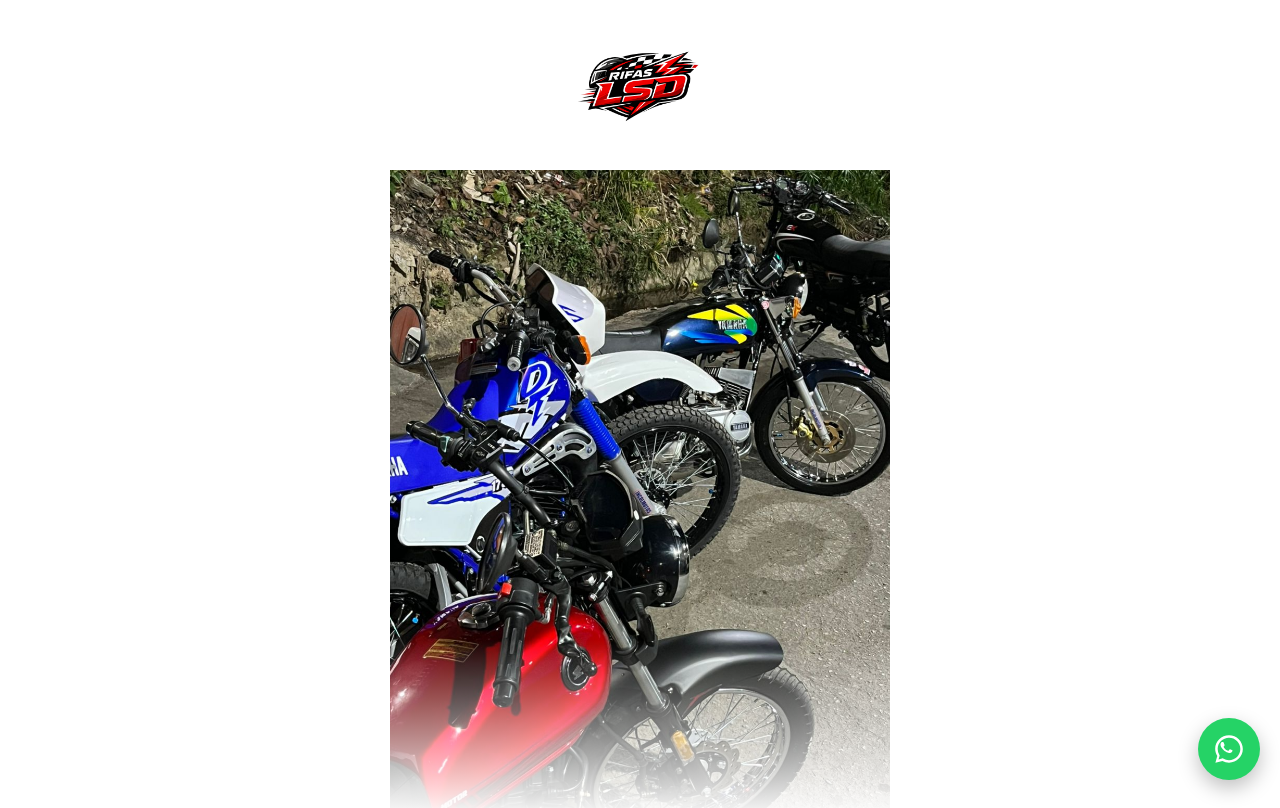
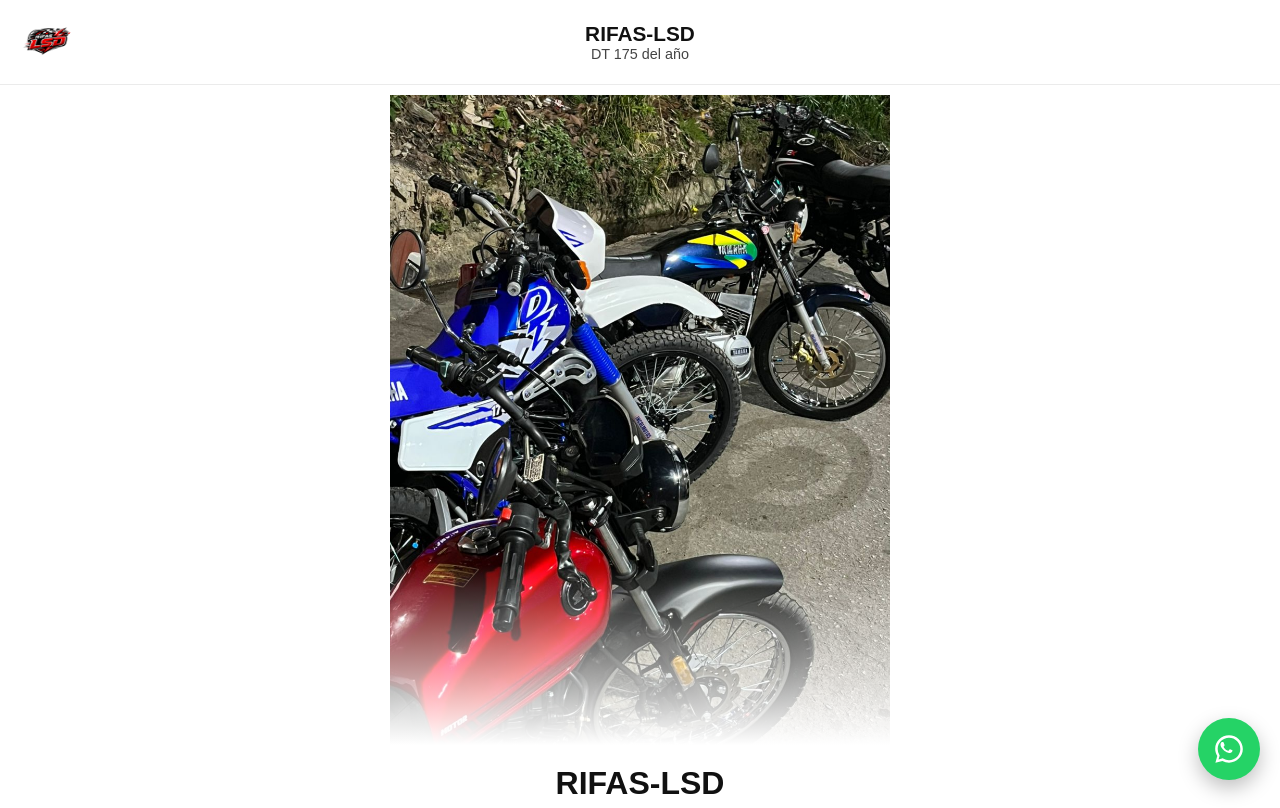
Before and after one commit to samirrivasmena/rifa-web, a Next.js app: page / in a window 1280 px wide. Shown: the top 808 px of the page. Built offline with nearby package versions, Linux system fonts and the light colour scheme.

Commit message:
arreglar rutas de imagenes

```diff
--- a/src/app/globals.css
+++ b/src/app/globals.css
@@ -454,4 +454,48 @@
   font-size: 1.1rem;
   color: #c40000;
   font-weight: bold;
+}.floating-header {
+  position: fixed;
+  top: 0;
+  left: 0;
+  width: 100%;
+  height: 85px;
+  backdrop-filter: blur(8px);
+  background: rgba(255, 255, 255, 0.6);
+  display: flex;
+  align-items: center;
+  z-index: 9999;
+  border-bottom: 1px solid rgba(0, 0, 0, 0.08);
 }
+
+/* Logo a la izquierda */
+.floating-logo {
+  height: 55px;
+  margin-left: 20px;
+}
+
+/* TEXTO CENTRADO REAL */
+.floating-center {
+  position: absolute;
+  left: 50%;
+  transform: translateX(-50%);
+  text-align: center;
+}
+
+.floating-center h3 {
+  margin: 0;
+  font-size: 1.3rem;
+  font-weight: 900;
+  color: #111;
+}
+
+.floating-center p {
+  margin: 0;
+  font-size: 0.9rem;
+  color: #444;
+}
+
+/* Para que el contenido no quede debajo */
+.page {
+  padding-top: 95px;
+}
--- a/src/app/page.js
+++ b/src/app/page.js
@@ -87,9 +87,14 @@
 
   return (
     <main className="page">
-      <header className="top-header">
-        <img src="/logo.png" alt="Logo" className="logo" />
-      </header>
+<header className="floating-header">
+  <img src="/logo.png" alt="Logo" className="floating-logo" />
+
+  <div className="floating-center">
+    <h3>RIFAS-LSD</h3>
+    <p>DT 175 del año</p>
+  </div>
+</header>
 
       <section className="hero-switch">
         <div className="image-wrapper">
```
